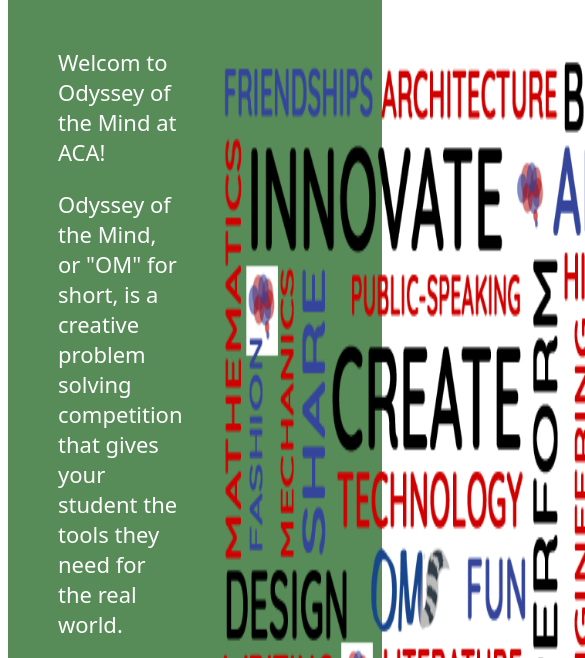
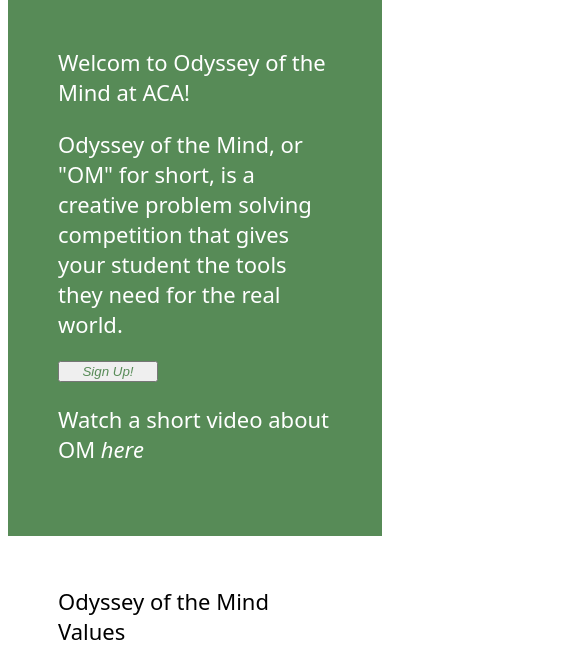
Before and after one commit to golfisawesome/landingpage, a plain HTML site: page index.html in a window 390 px wide. Shown: the part 171-829 px from the top of the page, 585 px wide, since content can reach past the window. Drawn offline with Linux system fonts and the light colour scheme.

Commit message:
deleted top image that was causing issues with mobile version

```diff
--- a/index.html
+++ b/index.html
@@ -30,7 +30,6 @@
     Watch a short video about OM <a href="https://www.youtube.com/watch?v=cWHP64kUhWc">here</a>
 </p>
 </div>
-    <img class="resize-three" src="images/landing-page-images/WEBSITE-THINGS.png" alt="">
 </div>
 <div class="title-1">Odyssey of the Mind Values</div>
     <div class="content-one">
--- a/style.css
+++ b/style.css
@@ -84,7 +84,7 @@ a {
     justify-content: center;
     padding: 50px;
     gap: 15px;
-    font-size: 60px;
+    font-size: 30px;
 
 }
 .call-to-action a {
@@ -119,7 +119,7 @@ height: auto;
 }
 
 .resize-three {
-    width: 500px;
+    width: 250px;
     height: auto;
 }
 ul{
```
